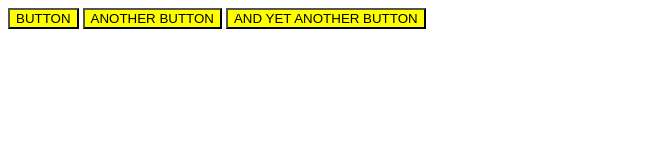
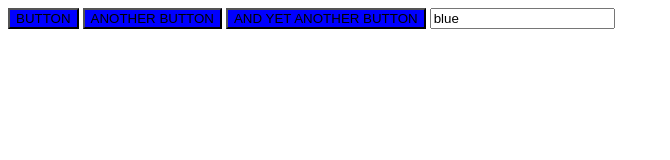
Before and after one commit to adagustafik/Event-listeners, a plain HTML site: page index.html in a window 1280 px wide. Both pictures are taken after a click on the button "AND YET ANOTHER BUTTON". Shown: the whole page, without its empty margins (0-670 px from the left). Drawn offline with nearby package versions, Linux system fonts and the light colour scheme.

Commit message:
Added exercise 1

```diff
--- a/index.html
+++ b/index.html
@@ -11,6 +11,8 @@
     <button id="second">ANOTHER BUTTON</button>
     <button id="third">AND YET ANOTHER BUTTON</button>
 
+    <input type="text" value="blue">
+
     <script src="https://ajax.googleapis.com/ajax/libs/jquery/3.4.1/jquery.min.js"></script>
     <script src="script.js"></script>
 </body>
--- a/script.js
+++ b/script.js
@@ -5,5 +5,5 @@ $('#second').click(() => {
     $('#first').text('TEXT CHANGE');
 });
 $('#third').click(() => {
-    $('button').css('background-color', 'yellow');
+    $('button').css('background-color', $('input:text').val());
 });
```
